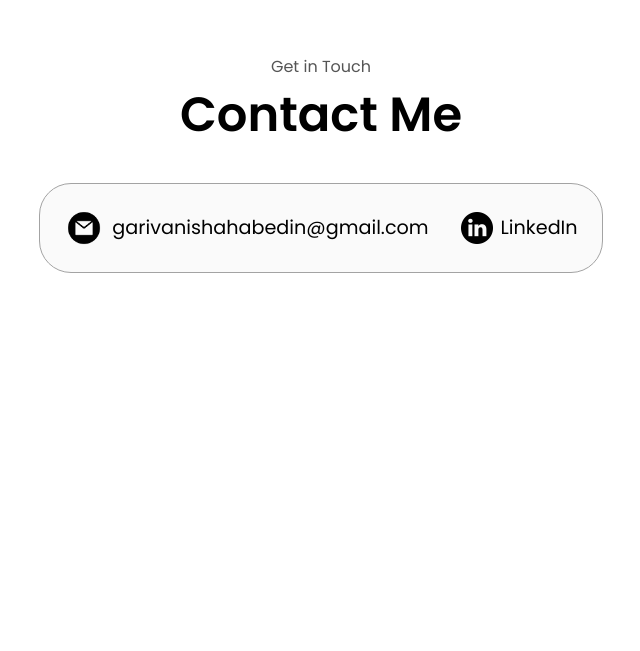
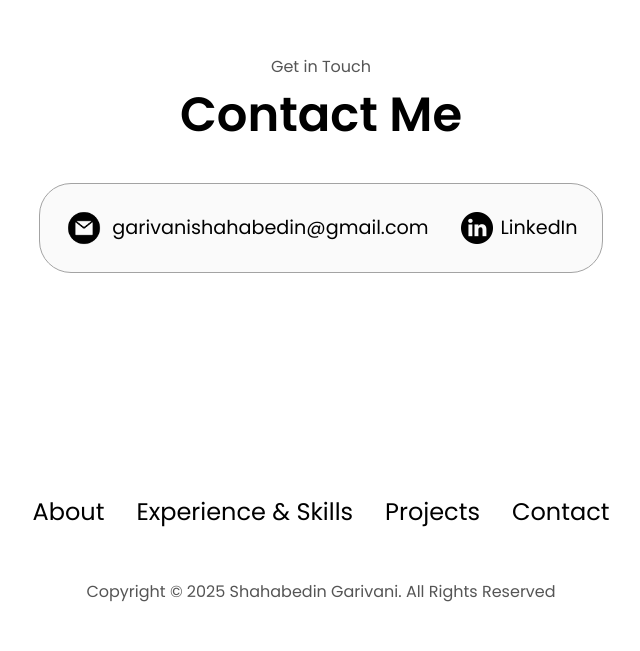
Before and after one commit to ShahabGerivani/portfolio-site, a plain HTML site: page index.html in a window 1280 px wide. Shown: the part 3197-3848 px from the top of the page, without its empty margins (319-959 px from the left). Before the commit the page ends 3640 px from the top, so only its background shows below. Drawn offline with Linux system fonts and the light colour scheme.

Commit message:
feat: implement footer

```diff
--- a/index.html
+++ b/index.html
@@ -377,6 +377,19 @@
         </div>
       </div>
     </section>
+    <footer>
+      <nav>
+        <div class="nav-links-container">
+          <ul class="nav-links">
+            <li><a href="#about">About</a></li>
+            <li><a href="#experience">Experience & Skills</a></li>
+            <li><a href="#projects">Projects</a></li>
+            <li><a href="#contact">Contact</a></li>
+          </ul>
+        </div>
+      </nav>
+      <p>Copyright &#169; 2025 Shahabedin Garivani. All Rights Reserved</p>
+    </footer>
     <script src="script.js"></script>
   </body>
 </html>
--- a/style.css
+++ b/style.css
@@ -415,3 +415,14 @@ article .icon {
 .email-icon {
   height: 2.5rem;
 }
+
+/* FOOTER */
+
+footer {
+  height: 26vh;
+  margin: 0 1rem;
+}
+
+footer p {
+  text-align: center;
+}
```
